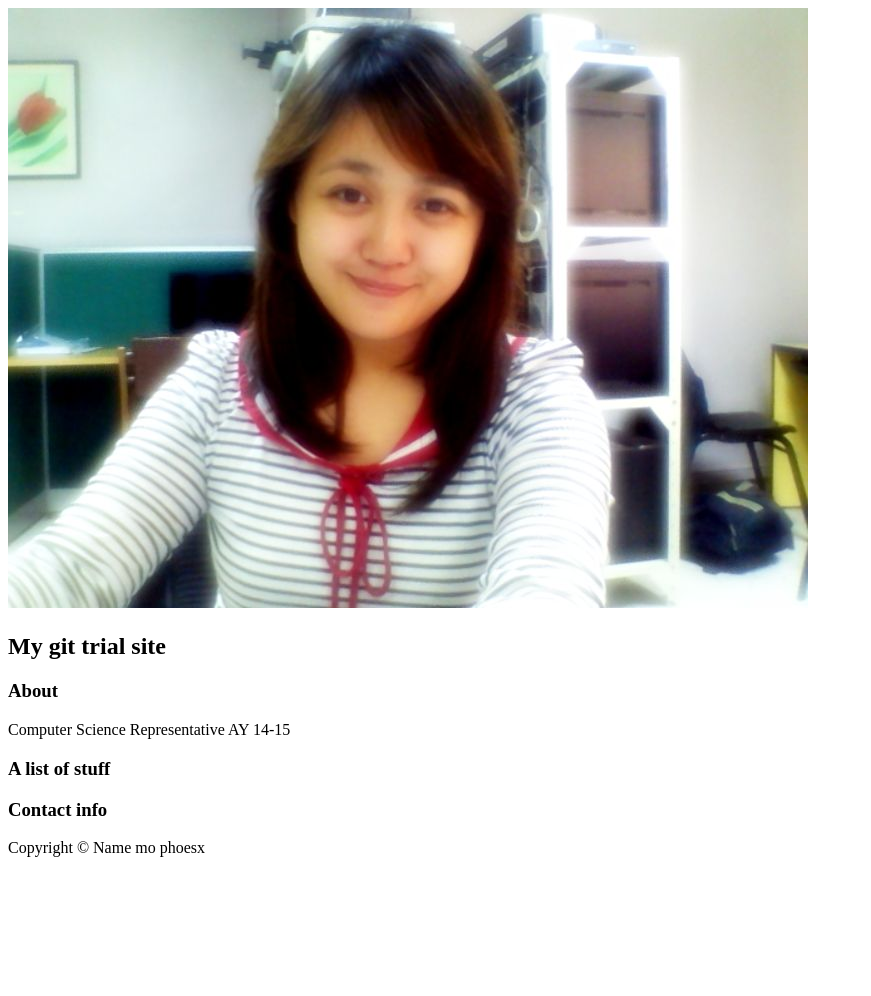
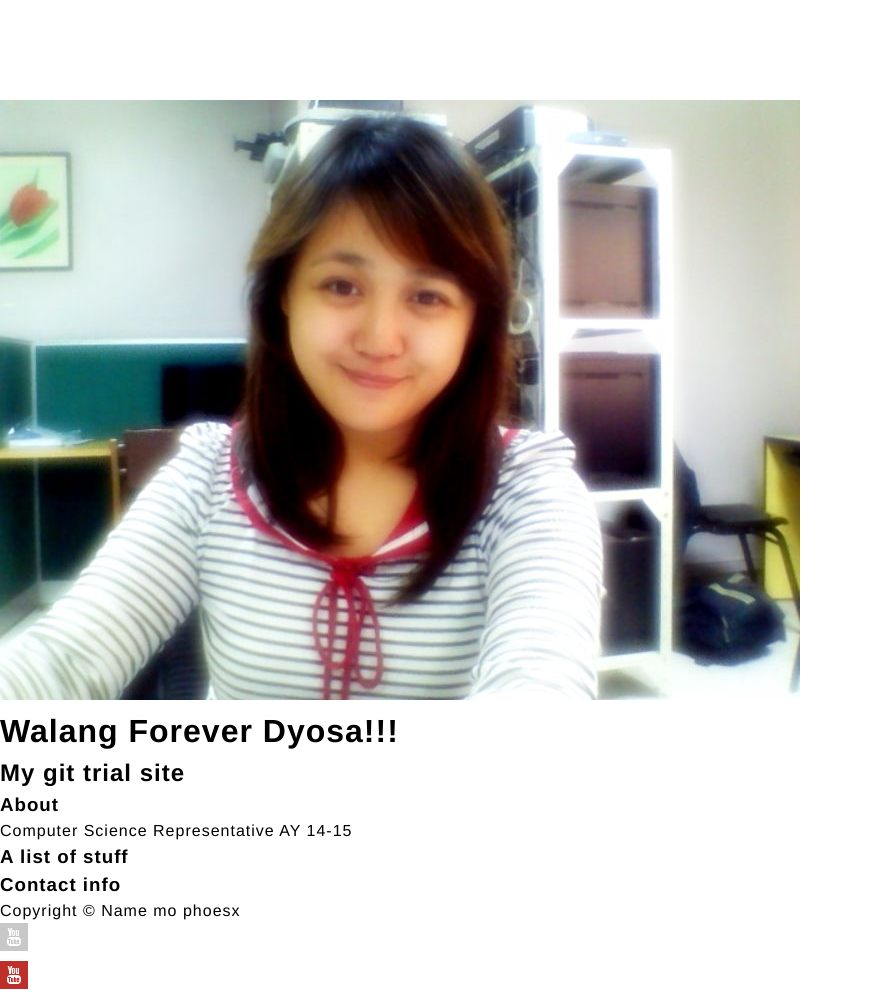
Before and after one commit to zehaha/GitActivity, a plain HTML site: page index.html in a window 1280 px wide. Shown: the whole page, without its empty margins (0-871 px from the left). Before the commit the page ends 873 px from the top, so only its background shows below. Drawn offline with Linux system fonts and the light colour scheme; files that its build step writes are made by us from their sources; files whose address does not match are found by name.

Commit message:
Added WalangForever

```diff
--- a/index.html
+++ b/index.html
@@ -8,7 +8,8 @@
   <meta charset="utf-8">
   <meta name="viewport" content="width=device-width, initial-scale=1.0">
   <!--ADD TAB ICON IMAGE HERE-->
-  <link rel="shortcut icon" href="" />
+
+
 
   <!--[if lt IE 9]>
     <script src="http://html5shim.googlecode.com/svn/trunk/html5.js"></script>
@@ -16,9 +17,10 @@
 </head>
 
 <body>
+  <link rel="stylesheet" href="/home/student/Desktop/gitexer/GitActivity/assets/css/styles.css" />
     <!--INSERT WEB ICON IMAGE HERE. ADD NAME TO IMAGE USING ALT-->
     <img src="/home/student/Desktop/gitexer/GitActivity/assets/images/webcam-toy-photo53.jpg" alt="" />
-
+    <h1>Walang Forever Dyosa!!!</h1>
     <h1><a href="."><!--INSERT PREFERRED TITLE HERE--></a></h1>
     <!--INSERT BANNER IMAGE HERE-->
     <!--FOR CSS, CREATE A CLASS banner-image-->
@@ -37,5 +39,7 @@
 
 <footer>
      <p>Copyright &copy; Name mo phoesx</p>
+     <link rel="shortcut icon" href="/home/student/Desktop/gitexer/GitActivity/assets/images/icons/youtube.png" />
+     <img rel="shortcut icon" src="/home/student/Desktop/gitexer/GitActivity/assets/images/icons/youtube.png" />
 </footer>
 </html>
```
